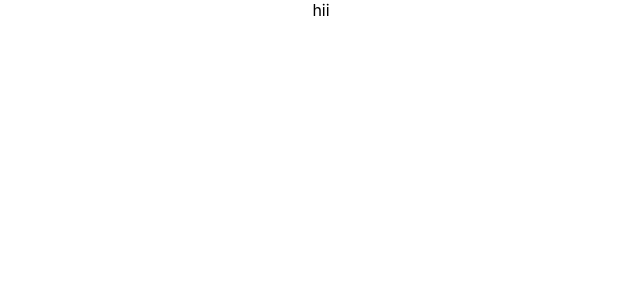
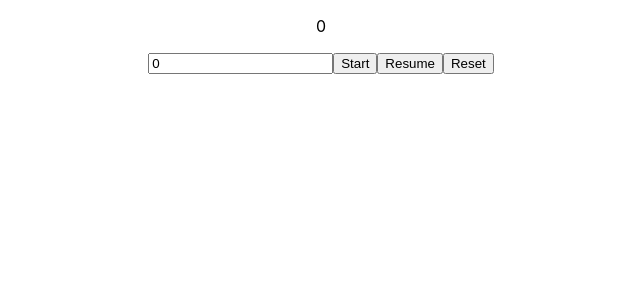
Before and after one commit to divyatiwari5/ReactStopWatch, a React (Create React App) app: page / in a window 1280 px wide. Shown: the top 300 px of the page, without its empty margins (319-959 px from the left). Built offline with nearby package versions, Linux system fonts and the light colour scheme.

Commit message:
Creater Timer

```diff
--- a/src/App.js
+++ b/src/App.js
@@ -1,9 +1,50 @@
+import { useEffect, useState } from 'react';
 import './App.scss';
 
 function App() {
+
+  const [timer, setTimer] = useState(0);
+  const [time, setTime] = useState(0);
+  const [isStart, setStart] = useState(false);
+
+  useEffect(() => {
+    let interval=null;
+    if (isStart) {
+      interval = setInterval(() => {
+        console.log({time})
+        if(time > 0) {
+          setTime(time => time-1)
+        } else {
+          clearInterval(interval)
+        }
+      }, 1000)
+    }
+
+    return () => clearInterval(interval)
+  }, [isStart, time])
+
+  function start() {
+    setTime(timer);
+    toggle();
+  }
+
+  function toggle() {
+    setStart(!isStart);
+  }
+
+  function reset() {
+    setTimer(0);
+    setStart(false);
+    setTime(0);
+  }
+
   return (
     <div className="App">
-      hii
+      <p>{time}</p>
+      <input value={timer} onChange={(e) => setTimer(e.target.value)}/>
+      <button onClick={start}>Start</button>
+      <button onClick={toggle}>{isStart ? 'Stop' : 'Resume'}</button>
+      <button onClick={reset}>Reset</button>
     </div>
   );
 }
```
